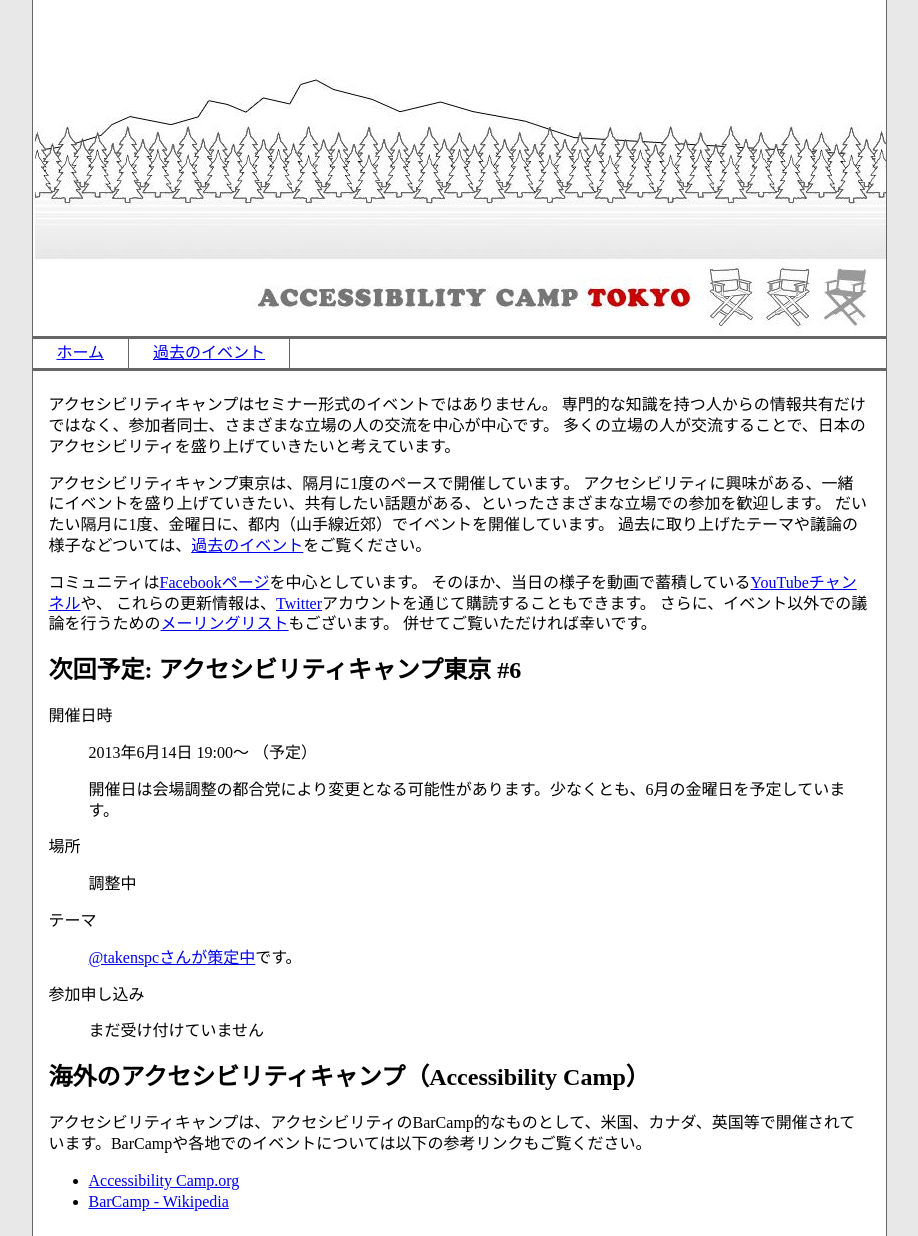
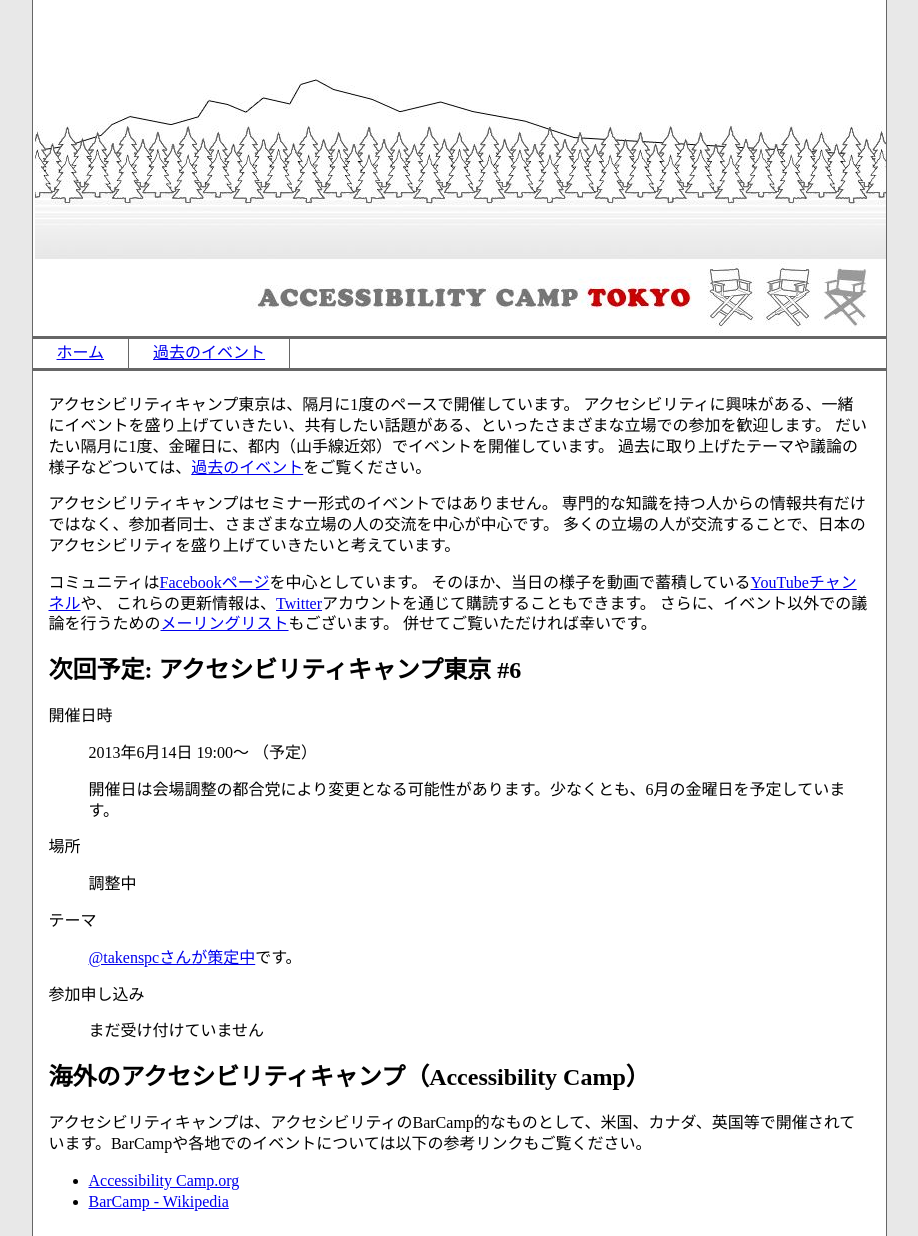
Before and after one commit to a11ytokyo/a11ytokyo.github.io, a Jekyll site: the page built from index.md, in a window 1280 px wide. Shown: the whole page, without its empty margins (181-1099 px from the left). Built offline with Jekyll 4.4.1, drawn with Linux system fonts in a browser that asks for light colours.

Commit message:
東京のことが先頭に来るように、段落の順序を入れ替えた。

```diff
--- a/index.md
+++ b/index.md
@@ -1,15 +1,15 @@
 ---
 layout: common
 ---
-
-アクセシビリティキャンプはセミナー形式のイベントではありません。
-専門的な知識を持つ人からの情報共有だけではなく、参加者同士、さまざまな立場の人の交流を中心が中心です。
-多くの立場の人が交流することで、日本のアクセシビリティを盛り上げていきたいと考えています。
 
 アクセシビリティキャンプ東京は、隔月に1度のペースで開催しています。
 アクセシビリティに興味がある、一緒にイベントを盛り上げていきたい、共有したい話題がある、といったさまざまな立場での参加を歓迎します。
 だいたい隔月に1度、金曜日に、都内（山手線近郊）でイベントを開催しています。
 過去に取り上げたテーマや議論の様子などついては、[過去のイベント](/event)をご覧ください。
+
+アクセシビリティキャンプはセミナー形式のイベントではありません。
+専門的な知識を持つ人からの情報共有だけではなく、参加者同士、さまざまな立場の人の交流を中心が中心です。
+多くの立場の人が交流することで、日本のアクセシビリティを盛り上げていきたいと考えています。
 
 コミュニティは[Facebookページ][fb]を中心としています。
 そのほか、当日の様子を動画で蓄積している[YouTubeチャンネル][yt]や、
```
